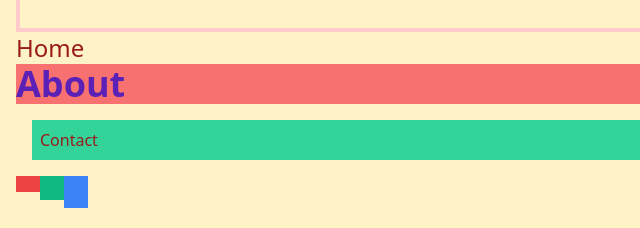
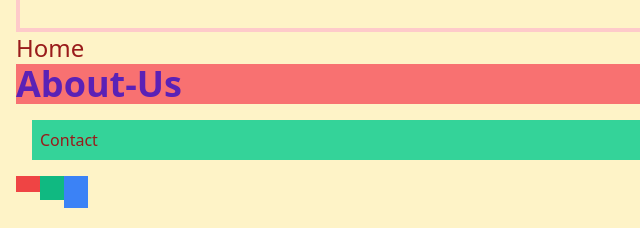
Before and after one commit to shanakasp/netNinja-Tailwind-project, a website: page public/index.html in a window 1280 px wide. Shown: the part 152-380 px from the top of the page, 0-640 px from the left. Drawn offline with nearby package versions, Linux system fonts and the light colour scheme; files that its build step writes are made by us from their sources.

Commit message:
Update index.html

```diff
--- a/public/index.html
+++ b/public/index.html
@@ -28,7 +28,7 @@
             <li class="bg-red-400">
               <a href="#"
                 ><span class="text-4xl text-purple-800 font-bold">
-                  About</span
+                  About-Us</span
                 ></a
               >
             </li>
```
